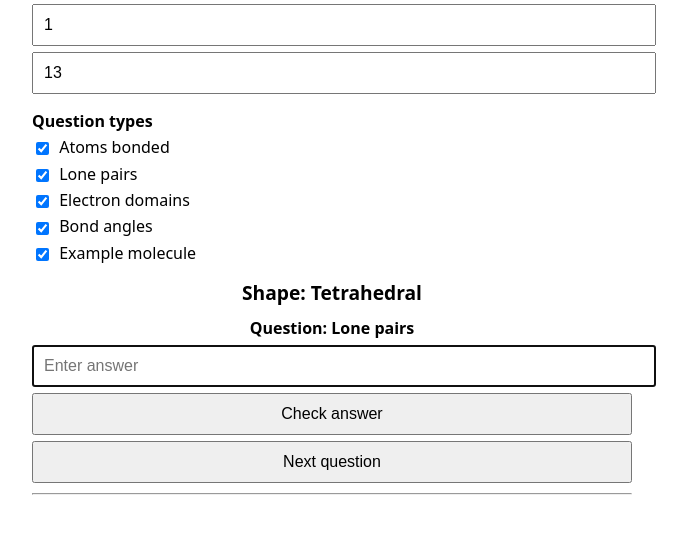
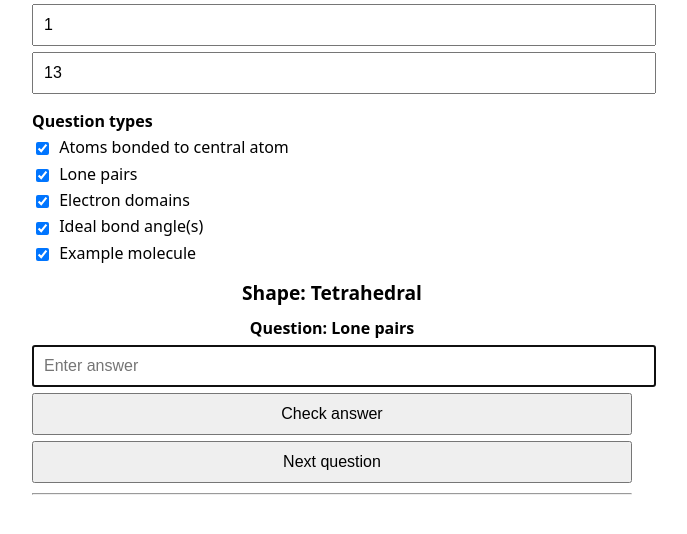
Before and after one commit to WeesELBio/molecular-geometry-revision, a plain HTML site: page index.html in a window 1280 px wide. Shown: the part 102-636 px from the top of the page, without its empty margins (308-995 px from the left). Drawn offline with Linux system fonts and the light colour scheme.

Commit message:
Update index.html

```diff
--- a/index.html
+++ b/index.html
@@ -73,10 +73,10 @@
 
 <div class="section">
     <strong>Question types</strong>
-    <label><input type="checkbox" checked value="0"> Atoms bonded</label>
+    <label><input type="checkbox" checked value="0"> Atoms bonded to central atom</label>
     <label><input type="checkbox" checked value="1"> Lone pairs</label>
     <label><input type="checkbox" checked value="2"> Electron domains</label>
-    <label><input type="checkbox" checked value="3"> Bond angles</label>
+    <label><input type="checkbox" checked value="3"> Ideal bond angle(s)</label>
     <label><input type="checkbox" checked value="4"> Example molecule</label>
 </div>
 
```
